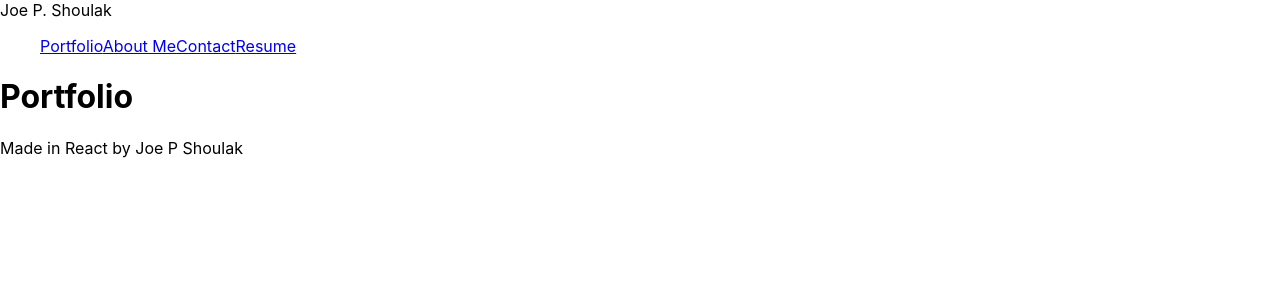
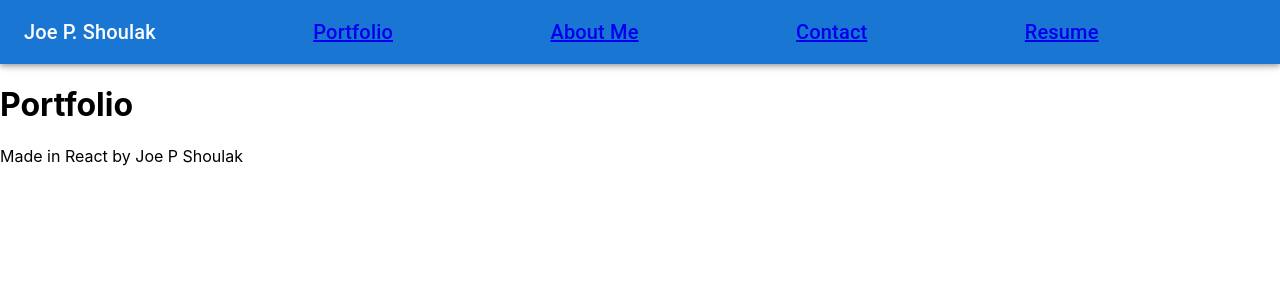
Before and after one commit to JoePShoulak/react-portfolio, a React (Create React App) app: page / in a window 1280 px wide. Shown: the top 300 px of the page. Built offline with nearby package versions, Linux system fonts and the light colour scheme.

Commit message:
implemented MUI library for header and nav

```diff
--- a/package.json
+++ b/package.json
@@ -3,6 +3,9 @@
   "version": "0.1.0",
   "private": true,
   "dependencies": {
+    "@emotion/react": "^11.10.5",
+    "@emotion/styled": "^11.10.5",
+    "@mui/material": "^5.10.14",
     "@testing-library/jest-dom": "^5.16.5",
     "@testing-library/react": "^13.4.0",
     "@testing-library/user-event": "^13.5.0",
--- a/src/components/Header.js
+++ b/src/components/Header.js
@@ -1,12 +1,21 @@
-import Navigation from "./Navigation";
+import * as React from "react";
+import AppBar from "@mui/material/AppBar";
+import Box from "@mui/material/Box";
+import Toolbar from "@mui/material/Toolbar";
+import Typography from "@mui/material/Typography";
+import Navigation from "../components/Navigation";
 
-function Header() {
+export default function ButtonAppBar() {
   return (
-    <>
-      <span>Joe P. Shoulak</span>
-      <Navigation />
-    </>
+    <Box sx={{ flexGrow: 1 }}>
+      <AppBar position="static">
+        <Toolbar>
+          <Typography variant="h6" component="div" sx={{ flexGrow: 1 }}>
+            Joe P. Shoulak
+          </Typography>
+          <Navigation />
+        </Toolbar>
+      </AppBar>
+    </Box>
   );
 }
-
-export default Header;
--- a/src/components/Navigation.js
+++ b/src/components/Navigation.js
@@ -1,13 +1,23 @@
+import * as React from "react";
+import Typography from "@mui/material/Typography";
 import { Link } from "react-router-dom";
 
 function Navigation() {
   return (
-    <ul>
-      <Link to="/">Portfolio</Link>
-      <Link to="/about">About Me</Link>
-      <Link to="/contact">Contact</Link>
-      <Link to="/resume">Resume</Link>
-    </ul>
+    <>
+      <Typography variant="h6" component="div" sx={{ flexGrow: 1 }}>
+        <Link to="/">Portfolio</Link>
+      </Typography>
+      <Typography variant="h6" component="div" sx={{ flexGrow: 1 }}>
+        <Link to="/about">About Me</Link>
+      </Typography>
+      <Typography variant="h6" component="div" sx={{ flexGrow: 1 }}>
+        <Link to="/contact">Contact</Link>
+      </Typography>
+      <Typography variant="h6" component="div" sx={{ flexGrow: 1 }}>
+        <Link to="/resume">Resume</Link>
+      </Typography>
+    </>
   );
 }
 
--- a/src/pages/AboutMe.js
+++ b/src/pages/AboutMe.js
@@ -2,6 +2,11 @@ function AboutMe() {
   return (
     <div>
       <h1>About Me</h1>
+      <p>
+        I've been programming since I was around 13. I've been dabbling in web
+        development since I was around 15, and I'm currently taking a Web
+        Development Boot Camp through the University of Minnesota.
+      </p>
     </div>
   );
 }
```
Also changed, not shown: 1 other file (tests, documents, lock files or other folders).
